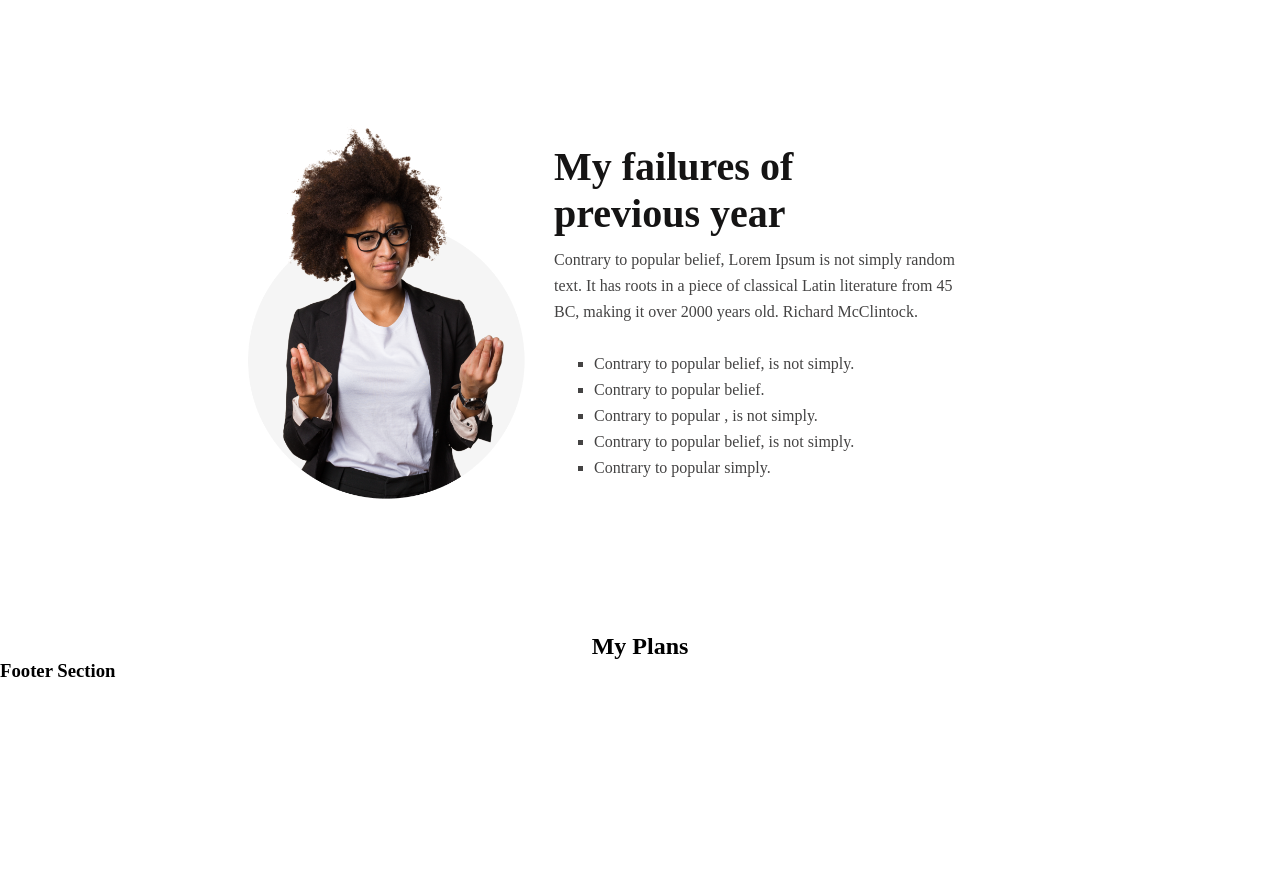
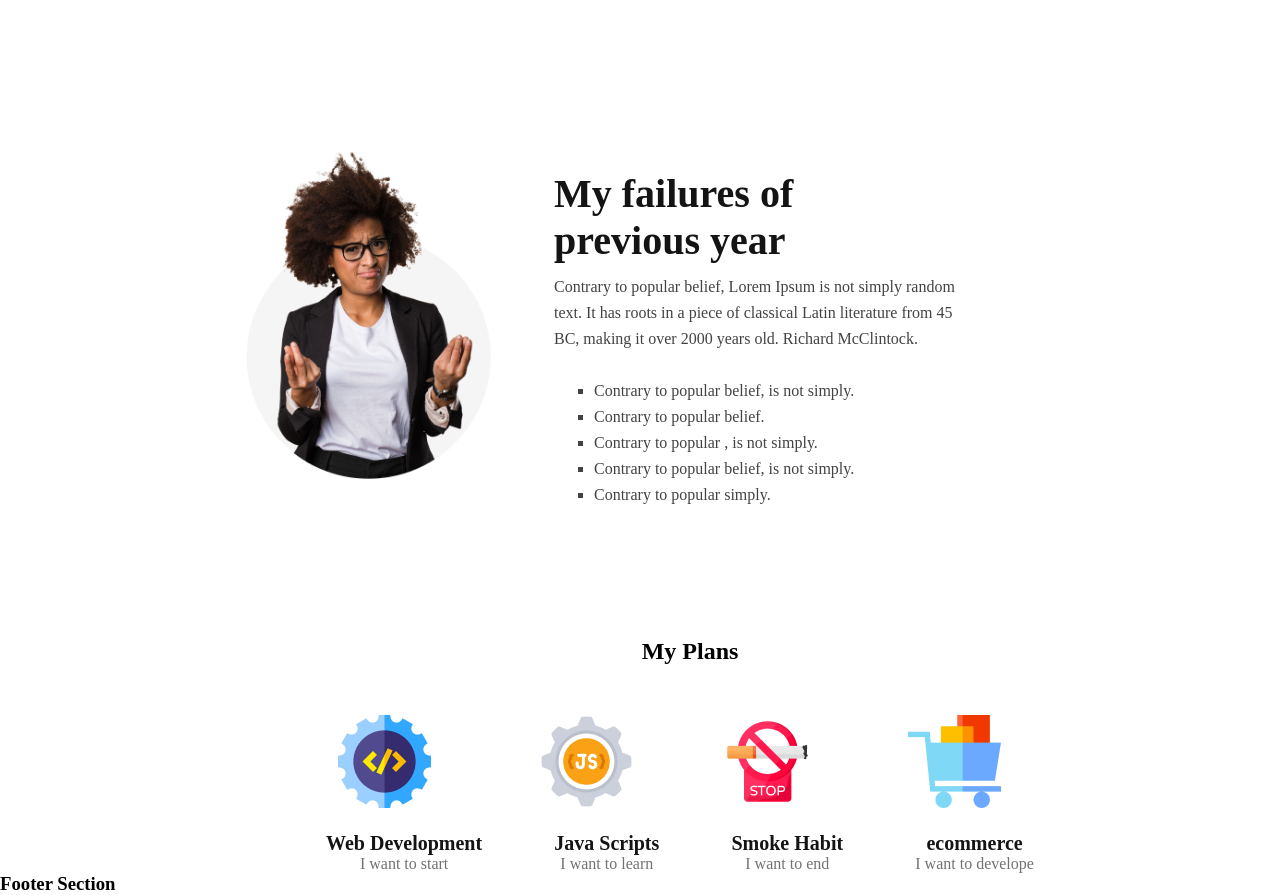
Before and after one commit to engrnazrulislam/my-assignment-01, a plain HTML site: page index.html in a window 1280 px wide. Shown: the part 820-1715 px from the top of the page. Before the commit the page ends 1502 px from the top, so only its background shows below. Drawn offline with Linux system fonts and the light colour scheme.

Commit message:
Updated myplan section

```diff
--- a/index.html
+++ b/index.html
@@ -39,8 +39,33 @@
             </section>
             <section class="main-section02">
                 <h2 class="section2-title-text-h2">My Plans</h2>
-                <div>
-
+                <div class="main-section02-div">
+                    <ul class="sec2-ul">
+                        <li><img src="images/icons/web.png">
+                            <ul class="sec2-sub-ul">
+                                <li class="sec2-sub-li">Web Development</li>
+                                <li>I want to start</li>
+                            </ul>
+                        </li>
+                        <li><img src="images/icons/js.png">
+                            <ul class="sec2-sub-ul">
+                                <li class="sec2-sub-li">Java Scripts</li>
+                                <li>I want to learn</li>
+                            </ul>
+                        </li>
+                        <li><img src="images/icons/smoke.png">
+                            <ul class="sec2-sub-ul">
+                                <li class="sec2-sub-li">Smoke Habit</li>
+                                <li>I want to end</li>
+                            </ul>
+                        </li>
+                        <li><img src="images/icons/ecom.png">
+                            <ul class="sec2-sub-ul">
+                                <li class="sec2-sub-li">ecommerce</li>
+                                <li>I want to develope</li>
+                            </ul>
+                        </li>
+                    </ul>
                 </div>
             </section>
     </main>
--- a/styles/asignment-style.css
+++ b/styles/asignment-style.css
@@ -76,7 +76,7 @@
     padding-left:30px;
 }
 .main-section-text-div{
-    padding-left:50px;
+    padding-left:85px;
 }
 .main-text-h3{
     font-family: 'Work Sans';
@@ -88,6 +88,7 @@
     width:288px;
     height:94px;
     text-align: left;
+    padding-top:50px;
 }
 .main-text-p{
     font-family: 'Work Sans';
@@ -118,4 +119,28 @@
 .section2-title-text-h2{
     text-align: center;
     padding-top:130px;
+    padding-left:100px;
 }
+.main-section02-div > ul{
+    display: flex;
+    justify-content: space-around;
+    list-style-type:none;
+    text-align: center;
+    align-items: center;
+}
+.sec2-ul{
+    padding-top:50px;
+}
+.sec2-sub-ul{
+    list-style-type:none;
+    padding-top:20px;
+    color: #737272;
+
+}
+.sec2-sub-li{
+    font-family: 'Work Sans';
+    font-style: normal;
+    font-weight: 700;
+    font-size:20px;
+    color: #151414;
+}
```
